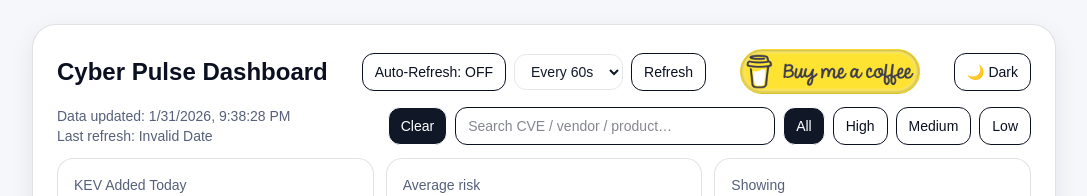
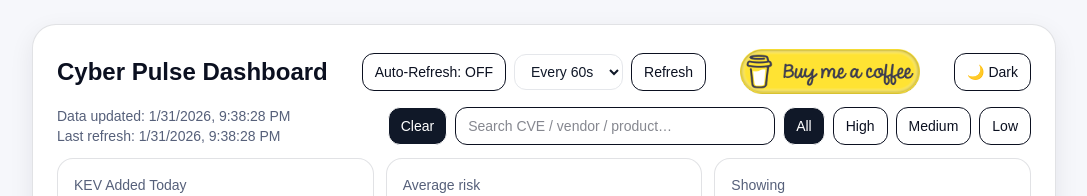
Before and after one commit to cybarly/cyber-pulse-dashboard, a Next.js app: page / in a window 1280 px wide. Shown: the top 196 px of the page, without its empty margins (96-1183 px from the left). Built offline with nearby package versions, Linux system fonts and the light colour scheme; no server answers.

Commit message:
Fix servedAt typings and fallback

```diff
--- a/app/DashboardClient.tsx
+++ b/app/DashboardClient.tsx
@@ -23,11 +23,12 @@ type VendorRow = {
 
 type Snapshot = {
   updatedAt: string;
-  servedAt?: string;
+  servedAt: string; // ✅ חובה
   items: CveItem[];
   vendors: VendorRow[];
   stats: { kevAddedToday: number; avgRisk: number };
 };
+
 
 
 function pillClass(risk: number) {
@@ -248,7 +249,7 @@ const filteredItems = useMemo(() => {
   {mounted ? new Date(liveData.updatedAt).toLocaleString() : "—"}
   {"  "}{"  "}<br/>
   Last refresh:{" "}
-  {mounted ? new Date(liveData.servedAt).toLocaleString() : "—"}
+  {mounted ? new Date(liveData.servedAt ?? liveData.updatedAt).toLocaleString() : "—"}
 </p>
 
             <div className="flex flex-col sm:flex-row gap-2 sm:items-center">
--- a/app/page.tsx
+++ b/app/page.tsx
@@ -48,13 +48,16 @@ async function getSnapshot(): Promise<Snapshot> {
   });
 
   if (!res.ok) {
+  const nowIso = new Date().toISOString();
   return {
-    updatedAt: new Date().toISOString(),
+    updatedAt: nowIso,
+    servedAt: nowIso, // ✅ חובה
     items: [],
     vendors: [],
     stats: { kevAddedToday: 0, avgRisk: 0 },
   };
 }
+
 
   return res.json();
 }
```
